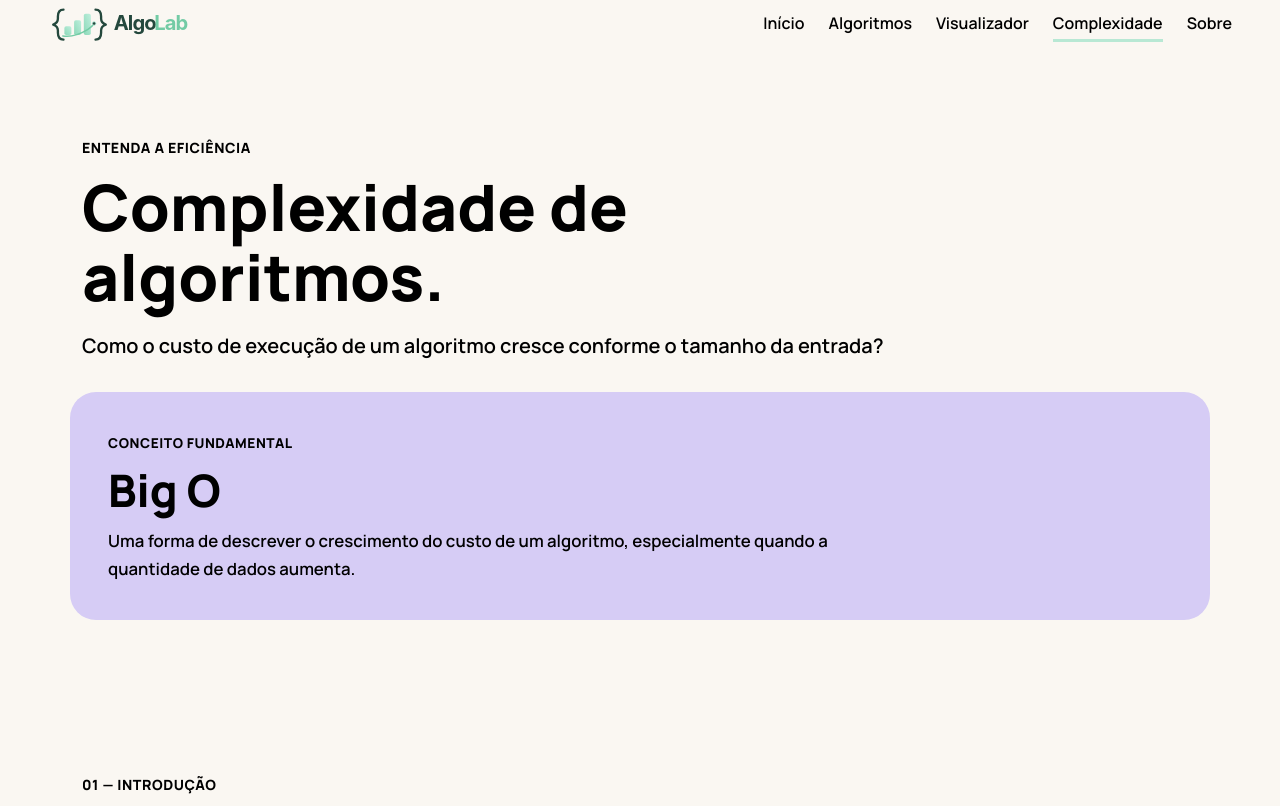
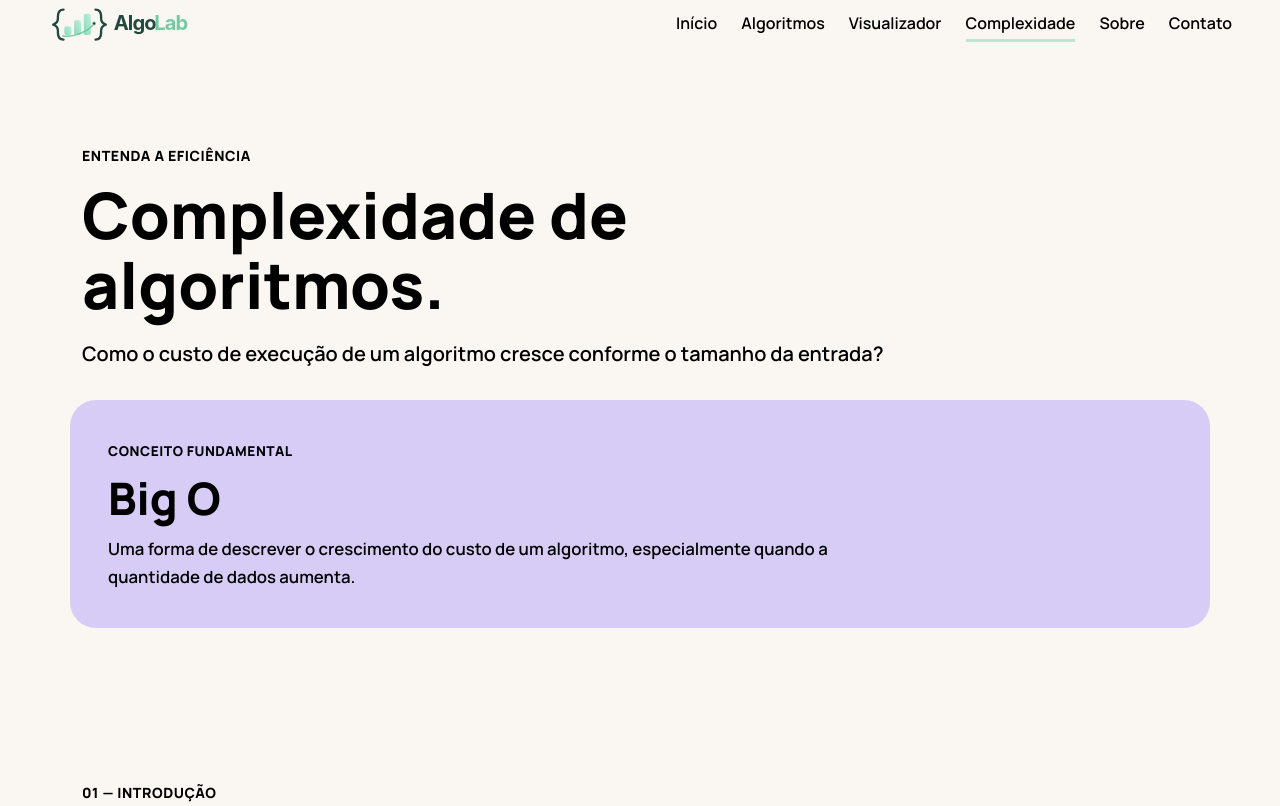
Before and after one commit to h4vismat/algolab, a plain HTML site: page complexidade.html in a window 1280 px wide. Shown: the top 806 px of the page. Drawn offline with nearby package versions, Linux system fonts and the light colour scheme.

Commit message:
feat: adiciona link de contato aos cabeçalhos

```diff
--- a/complexidade.html
+++ b/complexidade.html
@@ -43,7 +43,7 @@
     <header>
       <nav
         aria-label="Navegação principal"
-        class="d-flex justify-content-between align-items-center px-5"
+        class="d-flex flex-wrap justify-content-between align-items-center px-3 px-lg-5 pb-2"
       >
         <!-- Logo do projeto -->
         <div>
@@ -51,12 +51,13 @@
         </div>
 
         <!-- Links de navegação entre as páginas -->
-        <ul class="d-flex align-items-center gap-4 list-unstyled mb-0">
+        <ul class="d-flex flex-wrap align-items-center gap-3 gap-lg-4 list-unstyled mb-0">
           <li><a href="index.html">Início</a></li>
           <li><a href="algoritmos.html">Algoritmos</a></li>
           <li><a href="visualizador.html">Visualizador</a></li>
           <li><a href="complexidade.html" aria-current="page">Complexidade</a></li>
           <li><a href="sobre.html">Sobre</a></li>
+          <li><a href="contato.html">Contato</a></li>
         </ul>
       </nav>
     </header>
```
Also changed, not shown: algoritmos.html (+3 -2 lines), sobre.html (+3 -2 lines), visualizador.html (+3 -2 lines).
